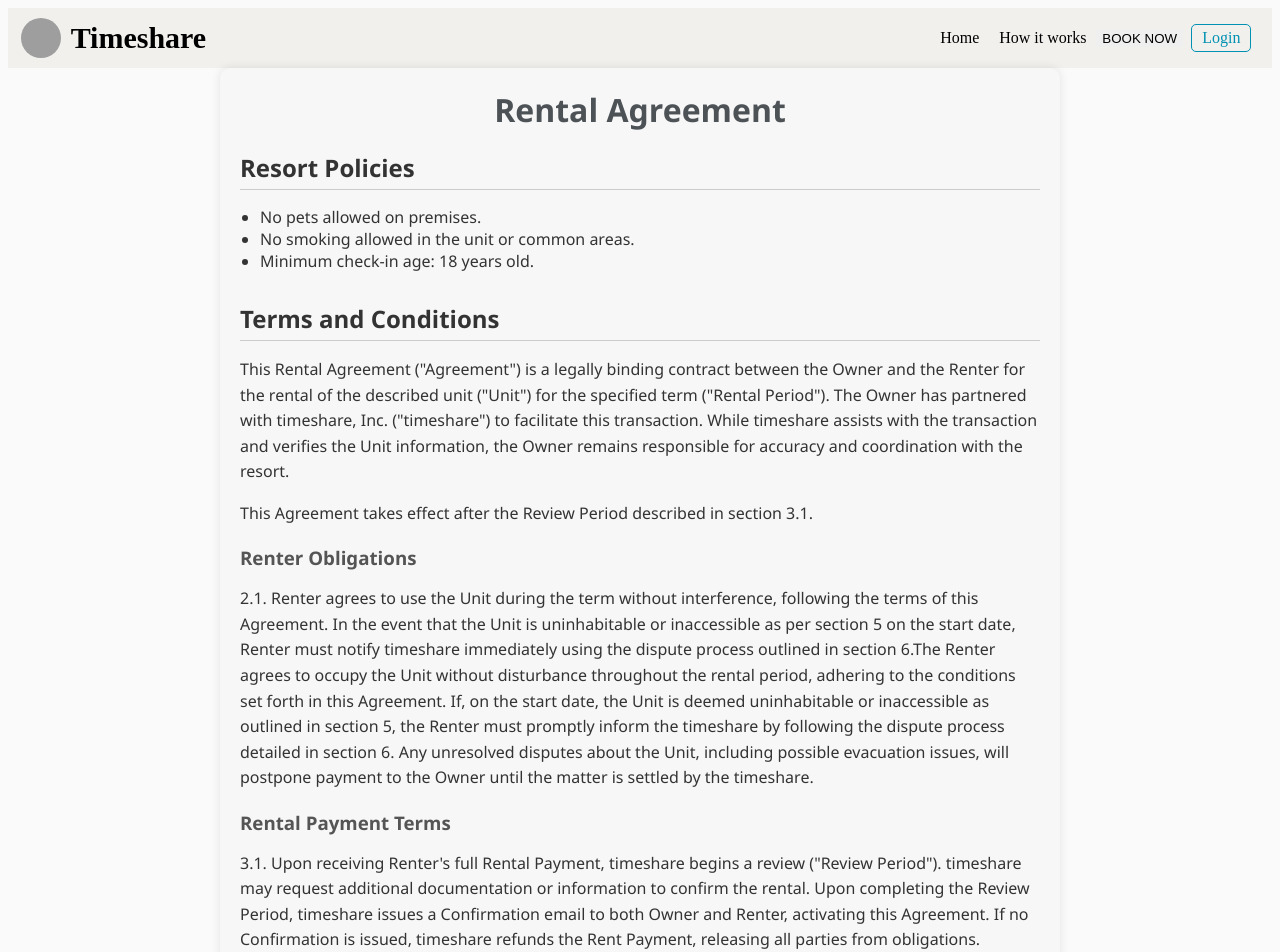
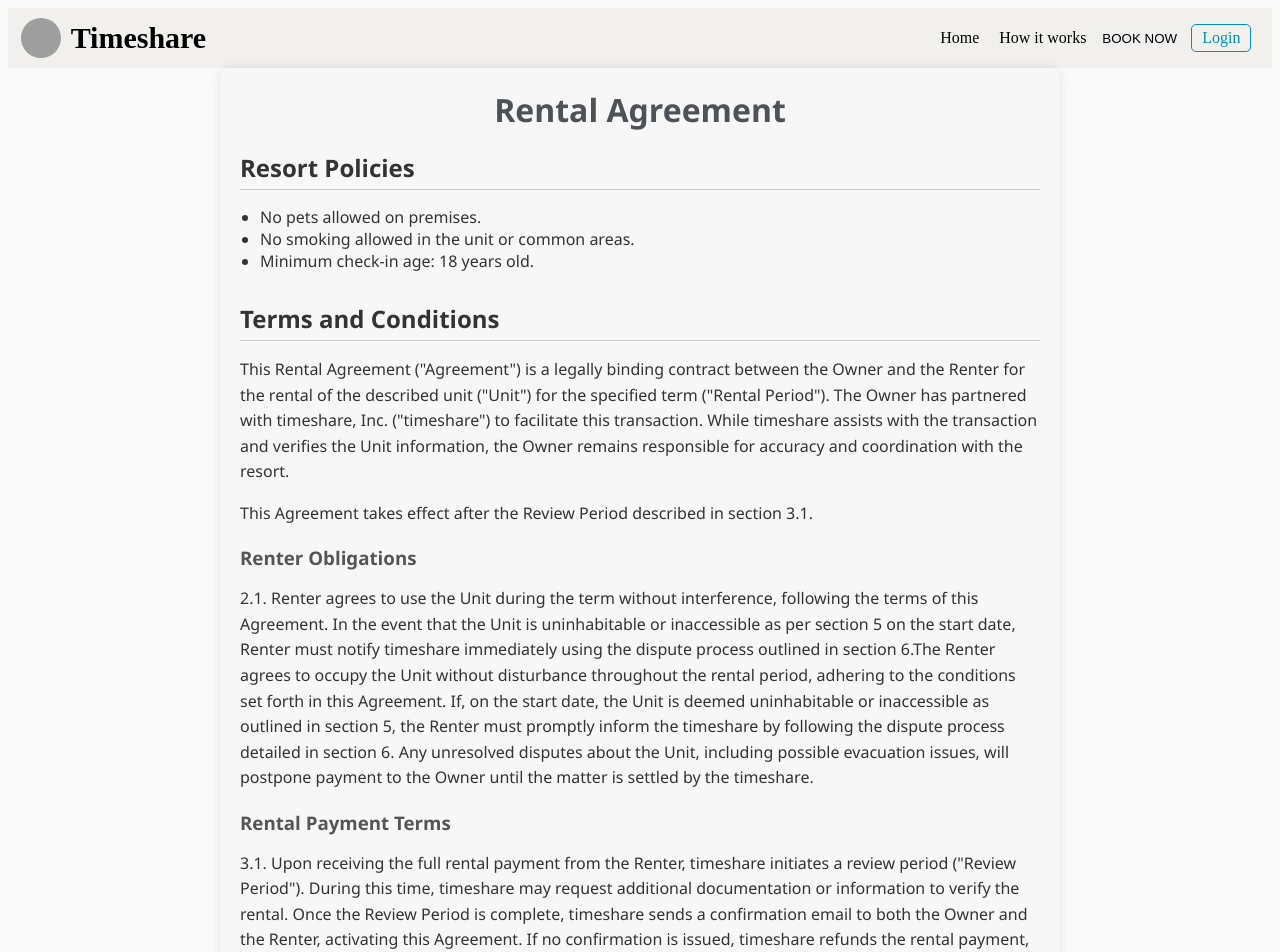
Before and after one commit to danh0999/Timeshare-Management-FE, a React (Create React App) app in the folder timeshare_fe/: page /agreement in a window 1280 px wide. Shown: the top 952 px of the page. Built offline with nearby package versions, Linux system fonts and the light colour scheme; grey boxes are pictures that could not be loaded.

Commit message:
update-agreement

```diff
--- a/timeshare_fe/src/pages/Agreement/index.js
+++ b/timeshare_fe/src/pages/Agreement/index.js
@@ -41,12 +41,12 @@ function AgreementPage() {
 
         <h3 className="subsection-title">Rental Payment Terms</h3>
         <p className="paragraph">
-          3.1. Upon receiving Renter's full Rental Payment, timeshare begins a
-          review ("Review Period"). timeshare may request additional
-          documentation or information to confirm the rental. Upon completing
-          the Review Period, timeshare issues a Confirmation email to both Owner
-          and Renter, activating this Agreement. If no Confirmation is issued,
-          timeshare refunds the Rent Payment, releasing all parties from
+          3.1. Upon receiving the full rental payment from the Renter, timeshare
+          initiates a review period ("Review Period"). During this time, timeshare
+          may request additional documentation or information to verify the rental.
+          Once the Review Period is complete, timeshare sends a confirmation email
+          to both the Owner and the Renter, activating this Agreement. If no confirmation
+          is issued, timeshare refunds the rental payment, releasing all parties from any
           obligations.
         </p>
 
```
